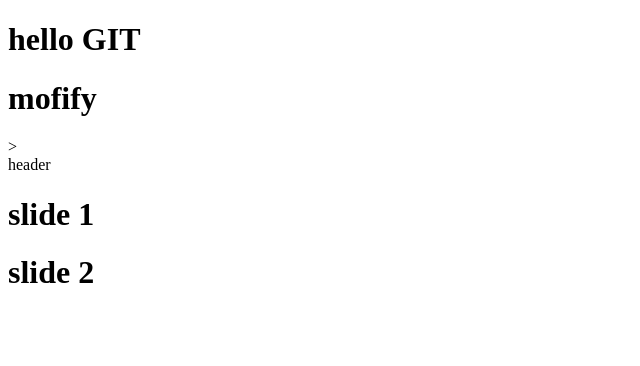
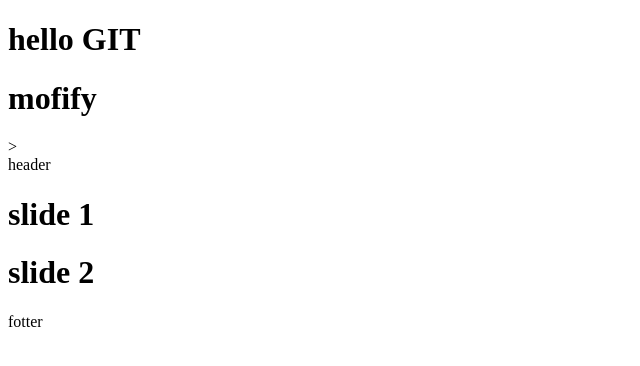
Before and after one commit to Samir001h/git-github, a plain HTML site: page index.html in a window 1280 px wide. Shown: the full height of the page, 0-640 px from the left. Drawn offline with Linux system fonts and the light colour scheme.

Commit message:
footer created

```diff
--- a/index.html
+++ b/index.html
@@ -18,6 +18,11 @@
 
     </div>
 
+        <footer>
+            fotter
+
+        </footer>
+
 </body>
 
 </body>
```
